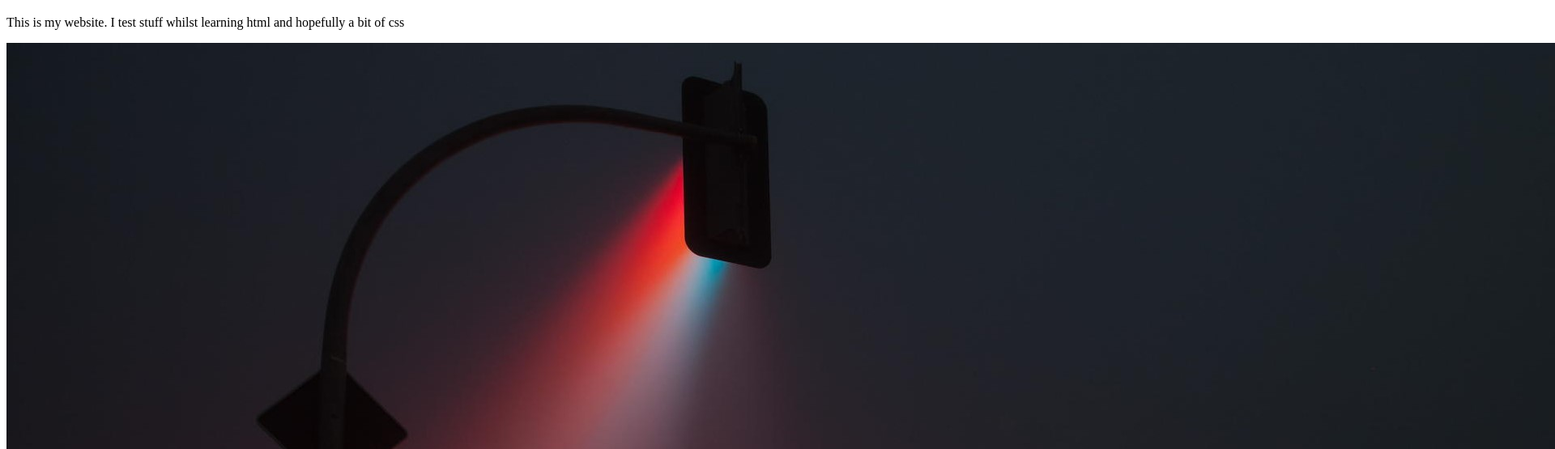
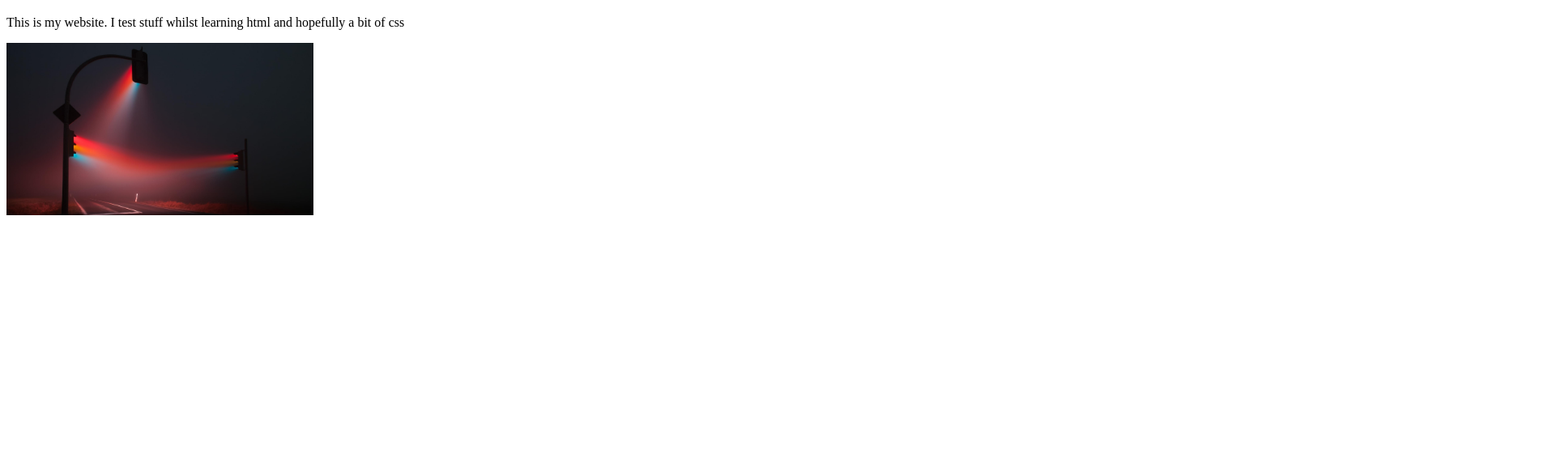
Before and after one commit to hilabius/hilabius.github.io, a plain HTML site: page index.html in a window 1280 px wide. Shown: the part 61-616 px from the top of the page at 81% size, 1920 px wide, since content can reach past the window. Drawn offline with Linux system fonts and the light colour scheme.

Commit message:
Update index.html

```diff
--- a/index.html
+++ b/index.html
@@ -9,7 +9,7 @@
 	<p>This is my website. I test stuff whilst learning html and hopefully a bit of css</p>
 
 	<section>
-		<img class = "mySlides" src="7ufw5eb3cuz.jpg" alt = "Not loading">
+		<img class = "mySlides" src="7ufw5eb3cuz.jpg" alt = "Not loading" style="width:30%">
 	</section>
 
 	</body>
```
